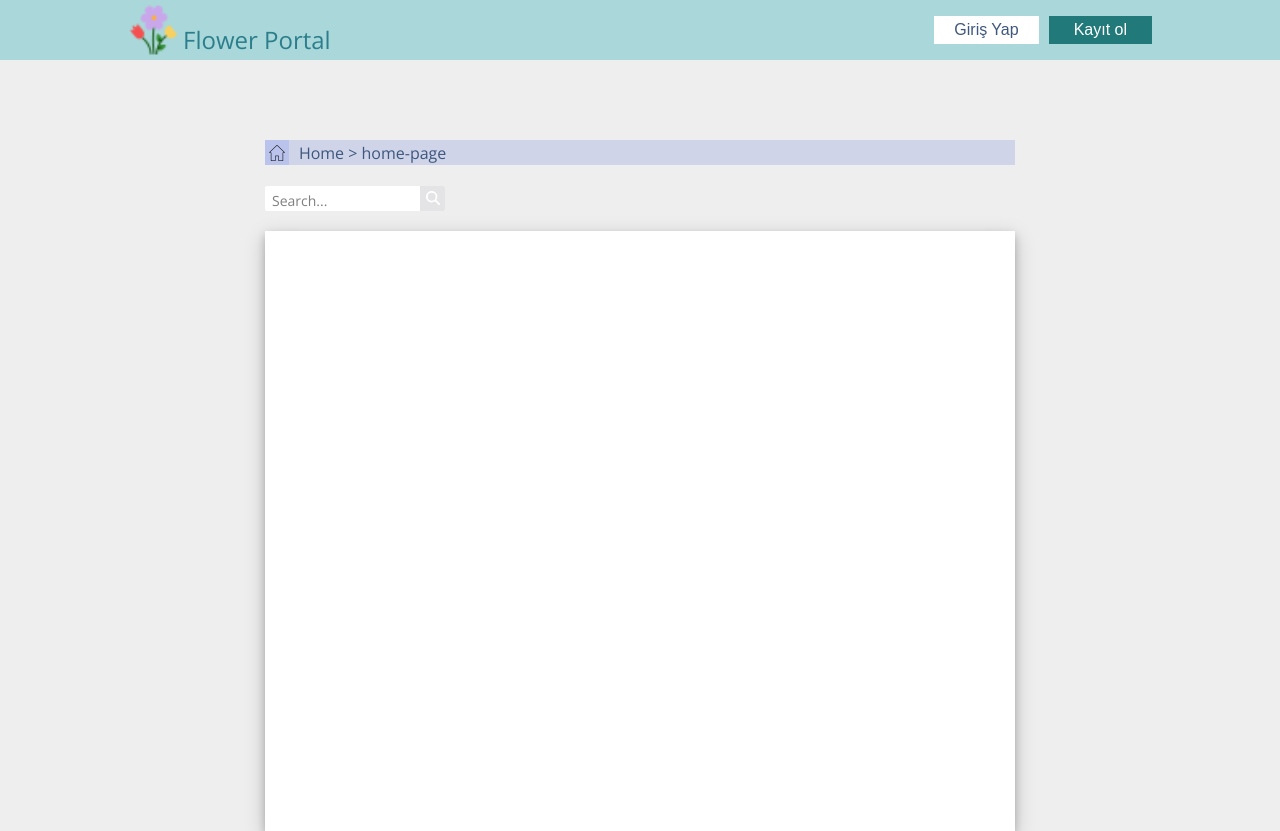
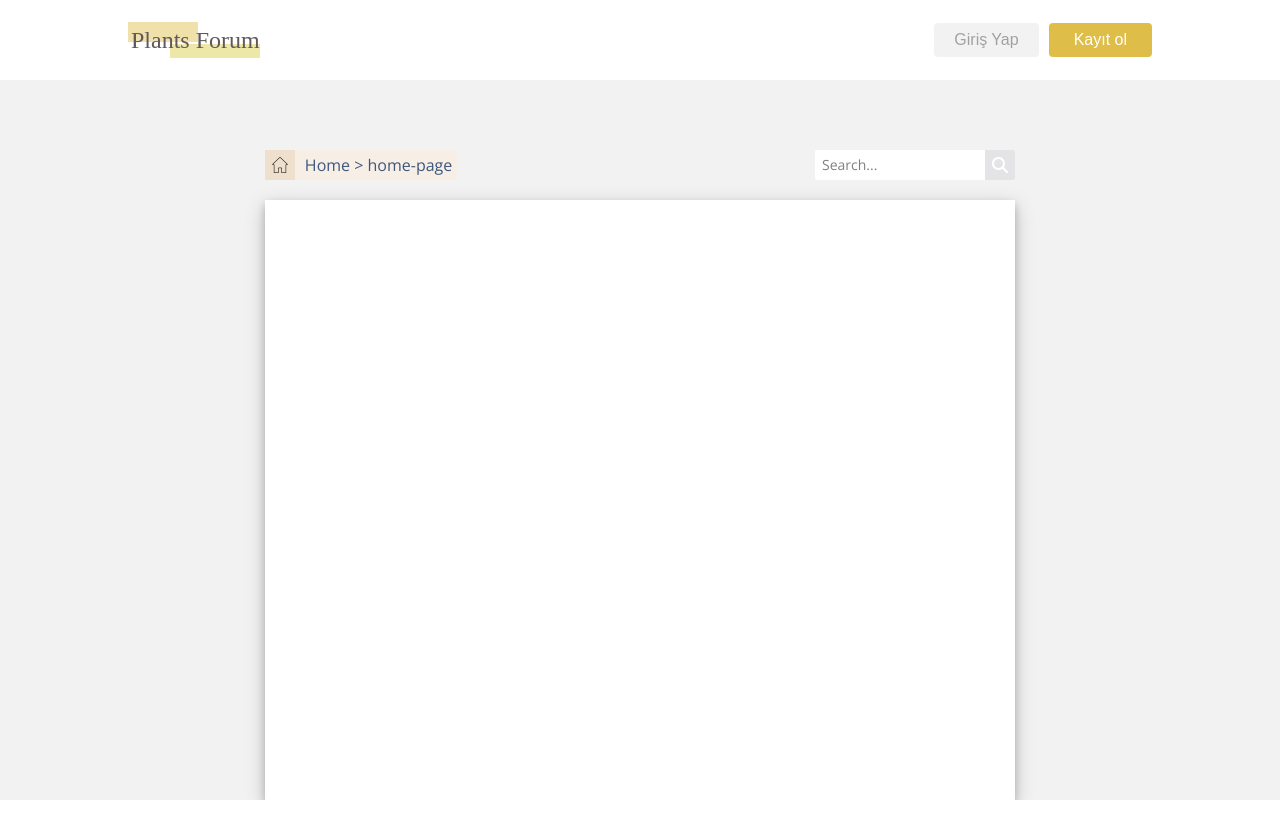
Before and after one commit to fatmagulmez/forum-app, an Angular app: page / in a window 1280 px wide. After the commit the page ends 800 px from the top, so only its background shows below. Built offline with nearby package versions, Linux system fonts and the light colour scheme.

Commit message:
header changes

```diff
--- a/src/app/app.component.scss
+++ b/src/app/app.component.scss
@@ -1,5 +1,5 @@
 #root-page-wrapper {
-  background-color: #eeeeee;
+  background-color: #f2f2f2;
 
   header {
     position: fixed;
@@ -12,7 +12,7 @@
     display: flex;
     justify-content: center;
     align-items: center;
-    padding-top: 120px;
+    padding-top: 130px;
     margin: 0 auto;
 
     width: 750px;
--- a/src/app/components/header/header.component.html
+++ b/src/app/components/header/header.component.html
@@ -1,8 +1,11 @@
 <div class="header-wrapper">
     <div class="header-container">
         <div class="header-container__left">
-            <img src="assets/images/flower.png" alt="">
-            <div class="title">Flower Portal</div>
+            <div class="background-pattern">
+                <div class="background-pattern__left"></div>
+                <div class="background-pattern__right"></div>
+            </div>
+            <div class="title custom-font">Plants Forum</div>
         </div>
         <div class="header-container__right">
             <button class="login-btn">Giriş Yap</button>
--- a/src/app/components/header/header.component.scss
+++ b/src/app/components/header/header.component.scss
@@ -1,6 +1,6 @@
 .header-wrapper {
-  height: 60px;
-  background-color: #AAD7D9;
+  height: 80px;
+  background-color: white;
   display: flex;
 
   .header-container {
@@ -12,17 +12,36 @@
     align-items: center;
 
     .header-container__left {
-      display: inline-flex;
-      align-items: flex-end;
+      position: relative;
+      display: flex;
+      align-items: center;
 
-      img {
-        width: 52px;
+      .title {
+        position: relative;
+        margin-left: 3px;
+        font-size: 24px;
+        color: rgba(96,88,89,255);
       }
 
-      .title {
-        margin-left: 3px;
-        font-size: 24px;
-        color: #2b7f8c;
+      .background-pattern {
+
+        .background-pattern__left {
+          position: absolute;
+          left: 0;
+          top: -5px;
+          width: 70px;
+          height: 20px;
+          background-color: rgba(240,225,171,255);
+        }
+
+        .background-pattern__right {
+          position: absolute;
+          right: 0;
+          bottom: -4px;
+          width: 90px;
+          height: 14px;
+          background-color: rgba(237,232,168,255);
+        }
       }
     }
 
@@ -32,20 +51,22 @@
 
         button {
             border: none;
-            padding: 5px 20px;
+            padding: 8px 20px;
             font-size: 16px;
+            border-radius: 4px;
+            cursor: pointer;
         }
 
         .login-btn {
             margin-right: 10px;
-            background-color: white;
-            color: #3e577e;
+            background-color: rgba(242,242,242,255);
+            color: rgba(161,161,161,255);
         }
 
         .register-btn {
             color: white;
-            background-color: #227979;
-            padding: 5px 25px;
+            background-color: #debe48;
+            padding: 8px 25px;
         }
 
 
--- a/src/app/components/home/home.component.scss
+++ b/src/app/components/home/home.component.scss
@@ -7,22 +7,25 @@
 
   .home-page-wrapper__top {
     width: 100%;
-    margin-top: 20px;
+    display: flex;
+    justify-content: space-between;
+    align-items: center;
 
     .router-link {
-      width: 100%;
       display: inline-flex;
       align-items: center;
-      background-color: #93a2dc57;
-      height: 25px;
+      background-color: #f7efe6;
+      height: 30px;
+      border-radius: 3px;
 
       .home-img {
         height: 100%;
         width: 25px;
+        padding: 0 5px;
         display: flex;
         align-items: center;
         justify-content: center;
-        background-color: #b9c3ec;
+        background-color: #efe0cd;
 
         img {
           width: 16px;
@@ -40,8 +43,8 @@
     .search-bar {
       position: relative;
       margin: 20px 0;
-      height: 25px;
-      width: 180px;
+      height: 30px;
+      width: 200px;
 
       input {
         height: 100%;
@@ -60,7 +63,7 @@
 
       .search-icon {
         border-radius: 0 2px 2px 0;
-        width: 25px;
+        width: 30px;
         height: 100%;
         background-color: #c7c8cc7d;
         display: flex;
@@ -72,8 +75,8 @@
         right: 0;
 
         img {
-          width: 14px;
-          height: 14px;
+          width: 16px;
+          height: 16px;
         }
       }
     }
--- a/src/styles.scss
+++ b/src/styles.scss
@@ -6,3 +6,7 @@
 body {
   font-family: "Open Sans", Arial, "Helvetica Neue", Helvetica, sans-serif;
 }
+
+.custom-font {
+  font-family: 'HoboR';
+}
```
